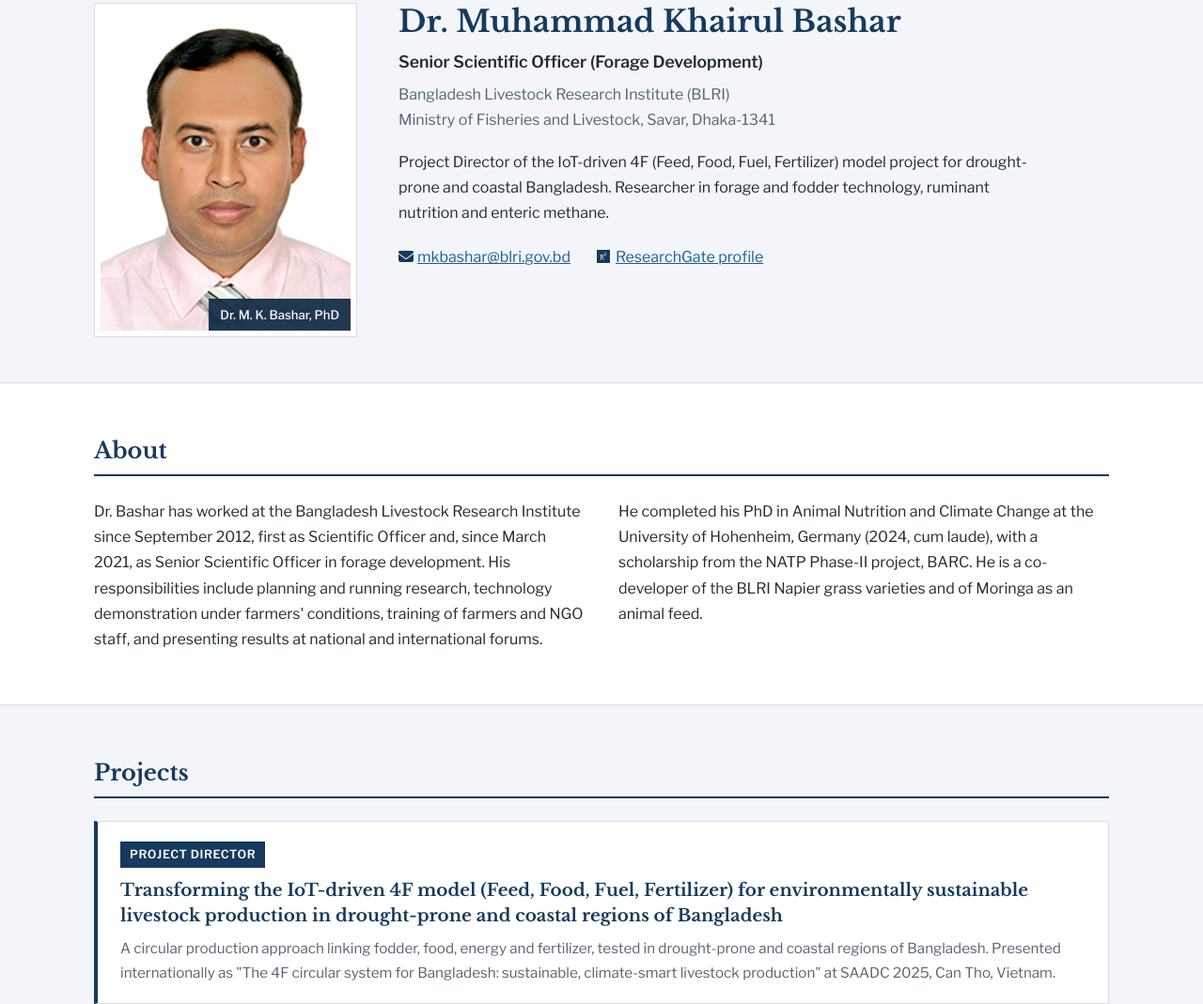
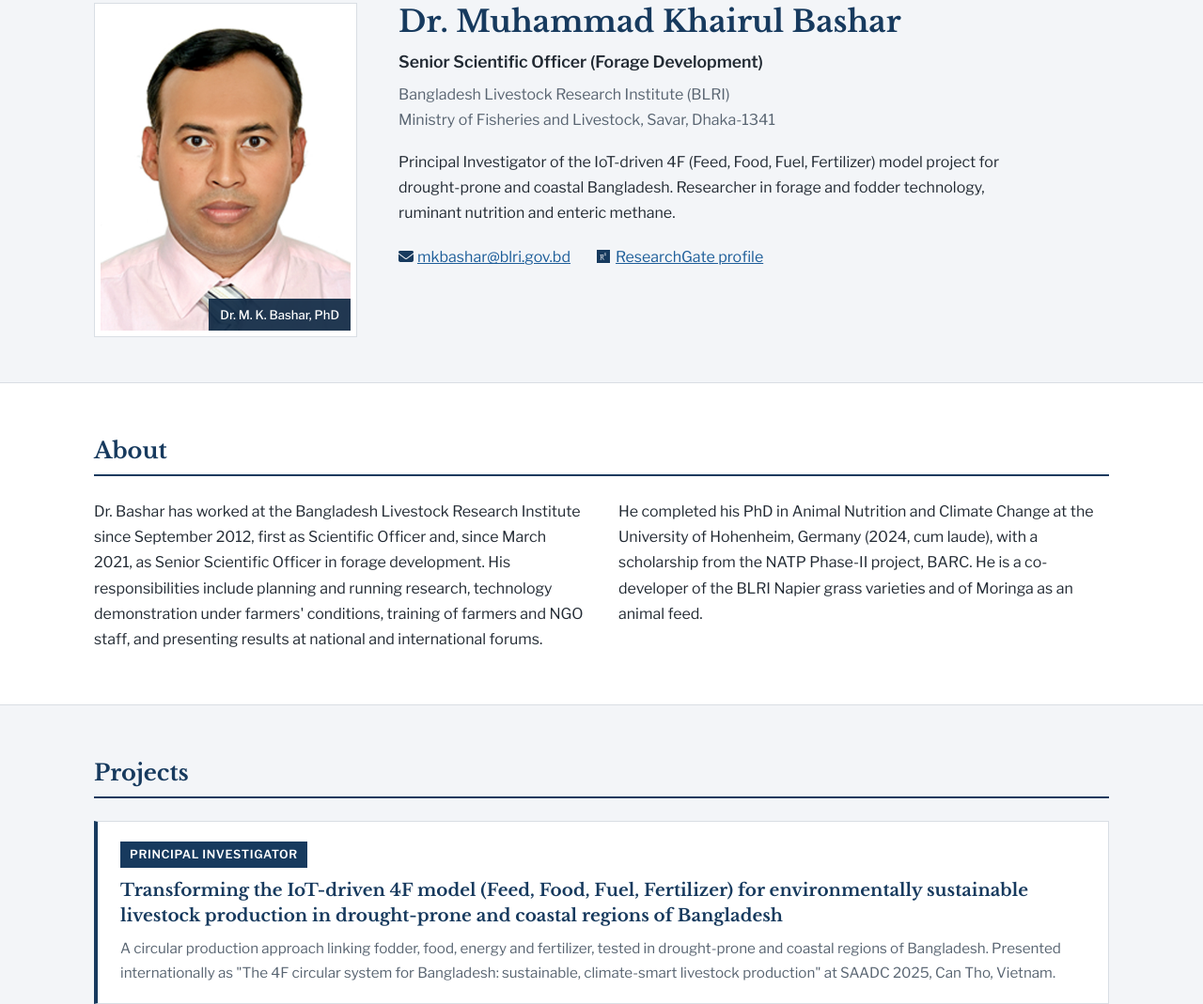
Before and after one commit to DrMKBashar/DrMKBashar.github.io, a plain HTML site: page index.html in a window 1280 px wide. Shown: the part 101-1170 px from the top of the page at 94% size. Drawn offline with nearby package versions, Linux system fonts and the light colour scheme.

Commit message:
Label 4F IoT model role as Principal Investigator
Co-Authored-By: Claude Sonnet 5.5 <noreply@anthropic.com>

```diff
--- a/index.html
+++ b/index.html
@@ -4,7 +4,7 @@
   <meta charset="utf-8">
   <meta name="viewport" content="width=device-width, initial-scale=1">
   <title>Dr. Muhammad Khairul Bashar | Forage Development, BLRI</title>
-  <meta name="description" content="Dr. Muhammad Khairul Bashar, Senior Scientific Officer (Forage Development) at the Bangladesh Livestock Research Institute. Project Director and researcher in forage, ruminant nutrition and enteric methane.">
+  <meta name="description" content="Dr. Muhammad Khairul Bashar, Senior Scientific Officer (Forage Development) at the Bangladesh Livestock Research Institute. Principal Investigator and researcher in forage, ruminant nutrition and enteric methane.">
   <meta property="og:title" content="Dr. Muhammad Khairul Bashar">
   <meta property="og:description" content="Forage development, ruminant nutrition and climate-smart livestock research at BLRI, Bangladesh.">
   <meta property="og:image" content="assets/img/portrait.jpg">
@@ -47,7 +47,7 @@
           <h1>Dr. Muhammad Khairul Bashar</h1>
           <p class="title">Senior Scientific Officer (Forage Development)</p>
           <p class="org">Bangladesh Livestock Research Institute (BLRI)<br>Ministry of Fisheries and Livestock, Savar, Dhaka-1341</p>
-          <p>Project Director of the IoT-driven 4F (Feed, Food, Fuel, Fertilizer) model project for drought-prone and coastal Bangladesh. Researcher in forage and fodder technology, ruminant nutrition and enteric methane.</p>
+          <p>Principal Investigator of the IoT-driven 4F (Feed, Food, Fuel, Fertilizer) model project for drought-prone and coastal Bangladesh. Researcher in forage and fodder technology, ruminant nutrition and enteric methane.</p>
           <ul class="contact-line">
             <li><i class="fa-solid fa-envelope"></i><a href="mailto:mkbashar@blri.gov.bd">mkbashar@blri.gov.bd</a></li>
             <li><i class="fa-brands fa-researchgate"></i><a href="https://www.researchgate.net/profile/Muhammad-Bashar-3" target="_blank" rel="noopener">ResearchGate profile</a></li>
@@ -72,7 +72,7 @@
       <div class="wrap">
         <h2>Projects</h2>
         <div class="featured">
-          <p class="tag">Project Director</p>
+          <p class="tag">Principal Investigator</p>
           <h3>Transforming the IoT-driven 4F model (Feed, Food, Fuel, Fertilizer) for environmentally sustainable livestock production in drought-prone and coastal regions of Bangladesh</h3>
           <p>A circular production approach linking fodder, food, energy and fertilizer, tested in drought-prone and coastal regions of Bangladesh. Presented internationally as "The 4F circular system for Bangladesh: sustainable, climate-smart livestock production" at SAADC 2025, Can Tho, Vietnam.</p>
         </div>
```
